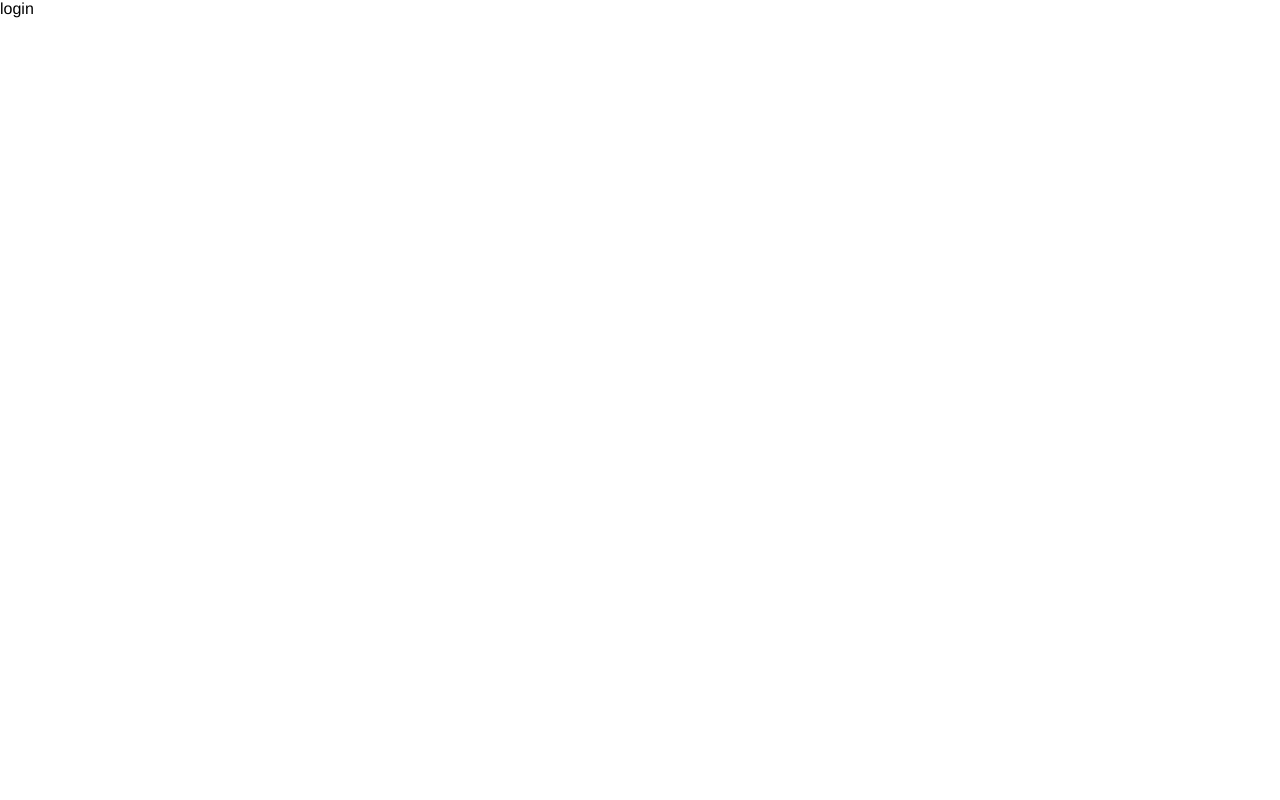
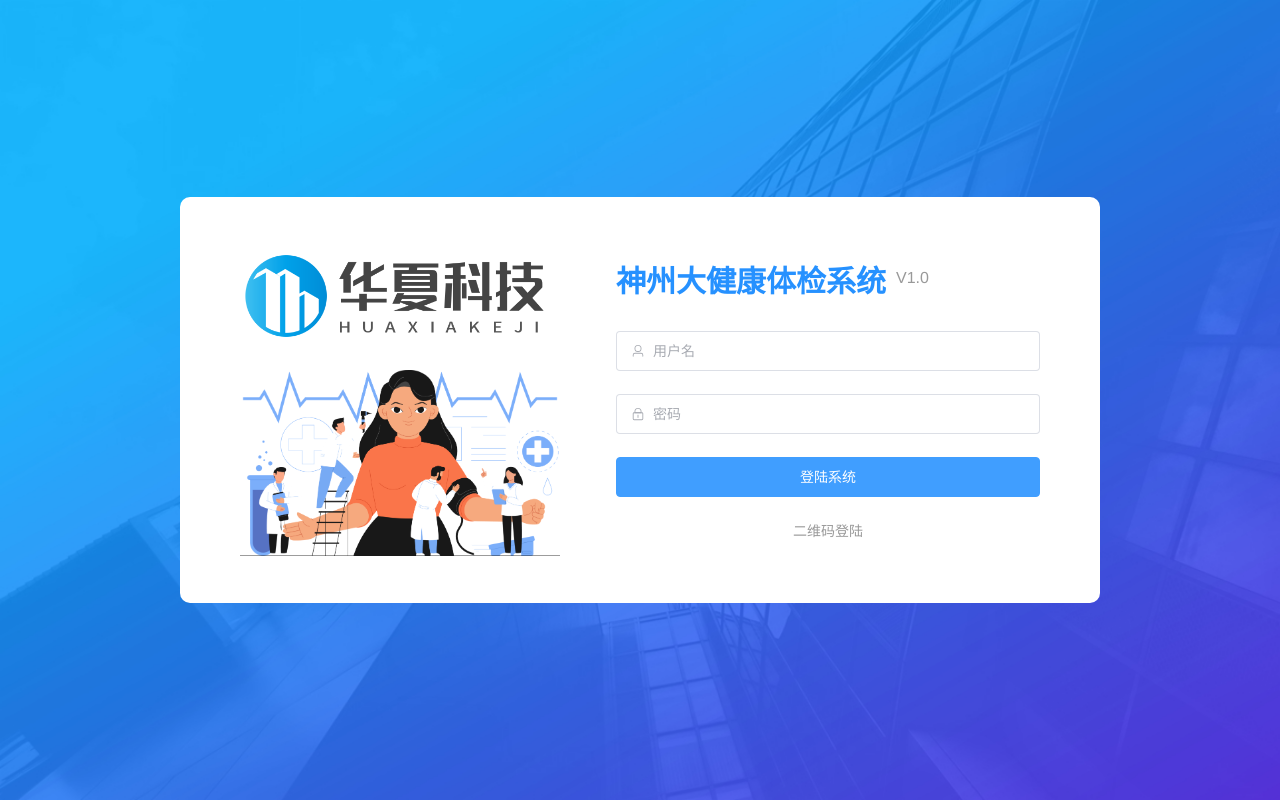
Before and after one commit to jijipi-explore/his-FrontEnd, a Vue app in the folder his-vue/: page /mis/login in a window 1280 px wide. Built offline with nearby package versions, Linux system fonts and the light colour scheme.

Commit message:
Login页面

```diff
--- /dev/null
+++ b/his-vue/src/views/mis/login.less
@@ -0,0 +1,73 @@
+@import url('../style.less');
+.page {
+    background-image: url('../../assets/login/bg.jpg');
+    background-size: cover;
+    height: 100%;
+    display: flex;
+    align-items: center;
+}
+
+.panel {
+    display: flex;
+    width: 35%;
+    min-width: 800px;
+    margin-left: auto;
+    margin-right: auto;
+    background-color: #fff;
+    border-radius: 10px;
+    padding: 50px 60px 40px 60px;
+    .left {
+        width: 47%;
+        box-sizing: border-box;
+        .logo {
+            display: block;
+            width: 85%;
+            margin-bottom: 25px;
+        }
+        .big {
+            display: block;
+            width: 85%;
+            height: auto;
+        }
+    }
+    .right {
+        width: 53%;
+        .title-container {
+            display: flex;
+            margin-top: 10px;
+            margin-bottom: 30px;
+            h2 {
+                font-size: 30px;
+                color: @fc-33;
+                margin-top: 0;
+                margin-bottom: 0;
+            }
+            span {
+                font-size: 16px;
+                margin-top: 12px;
+                margin-left: 10px;
+                color: @fc-8;
+            }
+        }
+        .row {
+            margin-bottom: 23px;
+            text-align: center;
+        }
+        .btn {
+            width: 100%;
+        }
+        .link {
+            font-size: 14px;
+            color: @fc-8;
+            cursor: pointer;
+            user-select: none;
+        }
+        .qrCode-container {
+            display: flex;
+            margin-bottom: 30px;
+            .ercode {
+                margin-right: 0px;
+            }
+        }
+    }
+}
--- a/his-vue/src/views/mis/login.vue
+++ b/his-vue/src/views/mis/login.vue
@@ -1,11 +1,66 @@
-<script>
+<template>
+  <div class="page">
+    <div class="panel">
+        <div class="left">
+            <img src="../../assets/login/logo.png" class="logo" />
+            <img src="../../assets/login/big.png" class="big" />
+        </div>
+        <div class="right">
+            <div class="title-container">
+                <h2>神州大健康体检系统</h2>
+                <span>V1.0</span>
+            </div>
+            <div v-if="!qr.qrCodeVisible">
+                <div class="row">
+                    <el-input v-model="loginForm.username" placeholder="用户名"
+                        prefix-icon="user" size="large" clearable />
+                </div>
+                <div class="row">
+                    <el-input type="password" v-model="loginForm.password"
+                        placeholder="密码" prefix-icon="Lock" size="large"
+                        clearable></el-input>
+                </div>
+                <div class="row">
+                    <el-button type="primary" class="btn" size="large"
+                        @click="login">
+                        登陆系统
+                    </el-button>
+                </div>
+                <div class="row"><a class="link">二维码登陆</a></div>
+            </div>
+            <div v-if="qr.qrCodeVisible">
+                <div class="qrCode-container">
+                    <img :src="qr.qrCode" height="153" class="qrCode" />
+                    <img src="../../assets/login/phone.png" height="148" />
+                </div>
+                <div class="row"><a class="link">用户名密码登陆</a></div>
+            </div>
+        </div>
+    </div>
+  </div>
+</template>
 
+<script lang="ts" setup>
+    import { getCurrentInstance, reactive, ref } from 'vue';
+    //当用户登陆成功后，需要使用路由对象跳转页面
+    import router from '../../router/index';
+    const { proxy } = getCurrentInstance();
+
+    const loginForm = reactive({
+        username: null,
+        password: null
+    });
+
+    //这部分内容将来给APP程序使用
+    const qr = reactive({
+        qrCodeVisible: false,
+        qrCode: '',
+        uuid: null,
+        qrCodeTimer: null,
+        loginTimer: null
+    });
 </script>
 
-<template>
-  <div>login</div>
-</template>
-
-<style>
-
+<style lang="less" scoped="scoped">
+    @import url('login.less');
 </style>
```
